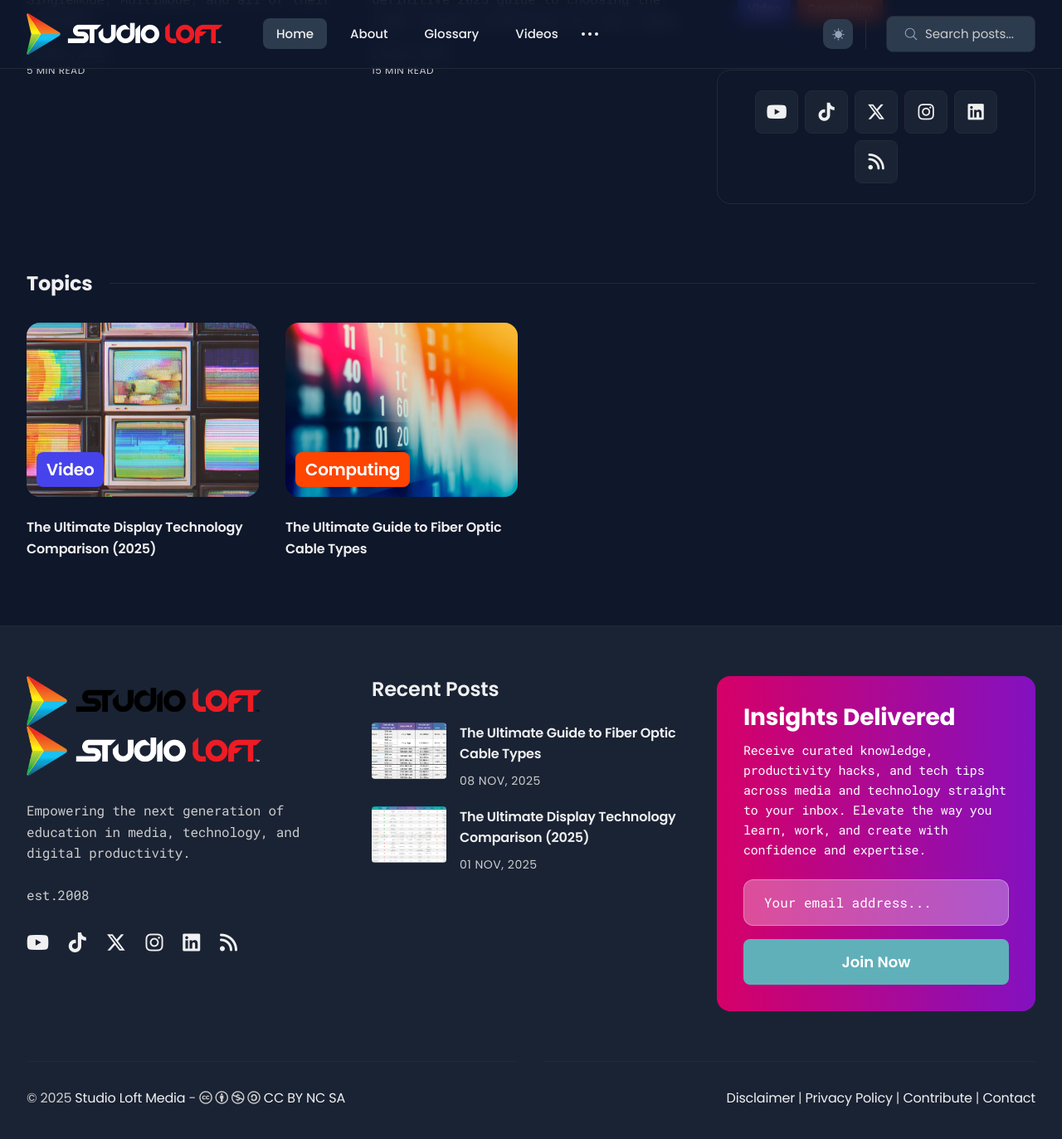
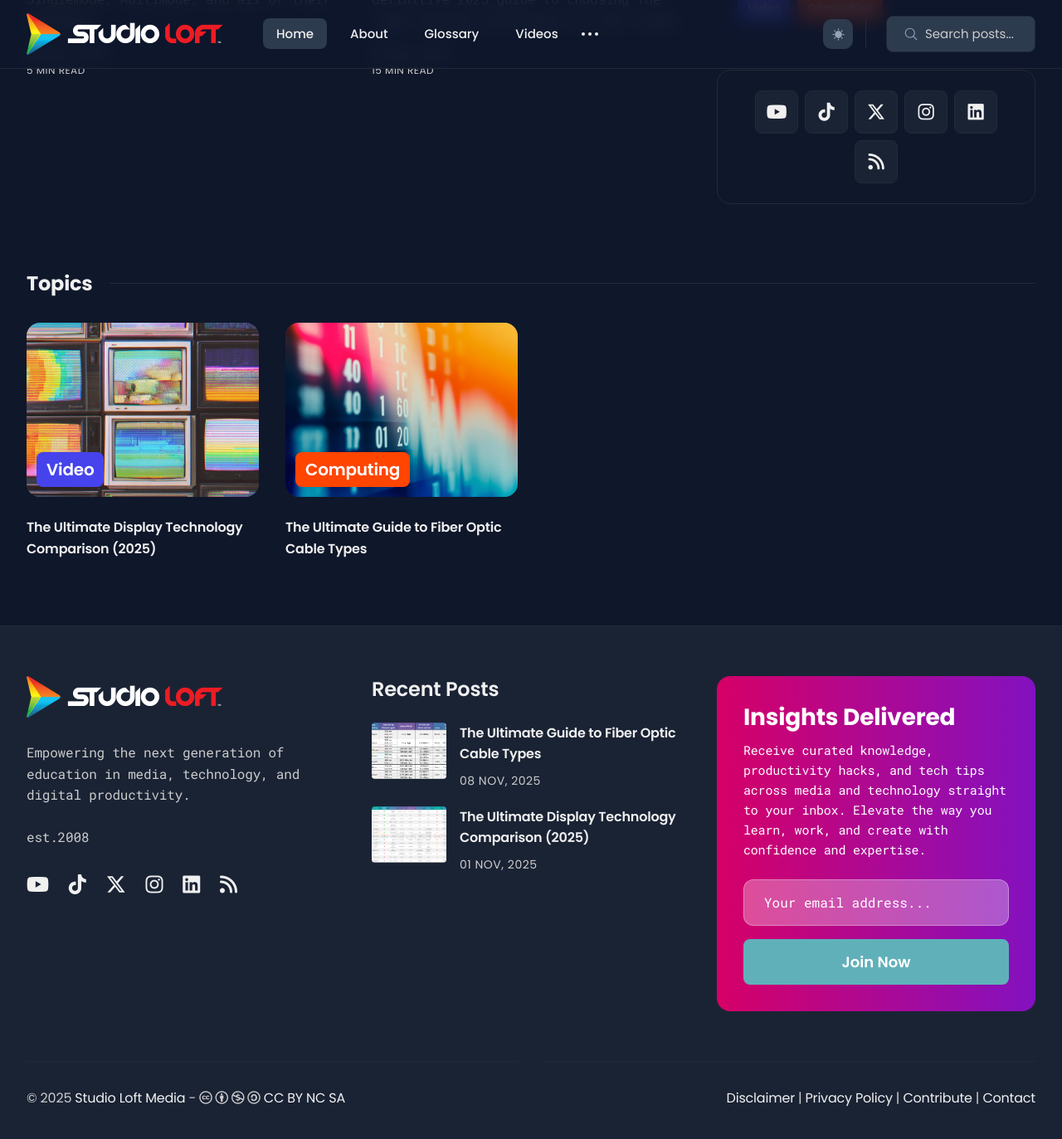
Before and after one commit to studioloft/studioloft.github.io, a Jekyll site: the page built from index.html, in a window 1280 px wide and 1400 px high, scrolled down 686 px. Shown: the top 1373 px of the window at 83% size. Built offline with Jekyll 4.4.1, drawn with Linux system fonts in a browser that asks for light colours; the list of posts is cut into pages by our own code.

Commit message:
fix - footer logo

```diff
--- a/_includes/footer.html
+++ b/_includes/footer.html
@@ -9,8 +9,8 @@
           <div class="logo">
            <a class="logo__link" href="{{ site.baseurl }}/">
             {% if site.data.settings.logo or site.data.settings.logo_dark %}
-            <img class="logo__image__footer" src="{{ site.baseurl }}{{ site.data.settings.logo }}" alt="{{ site.data.settings.title }}">
-            <img class="logo__image__footer__dark" src="{{ site.baseurl }}{{ site.data.settings.logo_dark }}" alt="{{ site.data.settings.title }}">
+            <img class="logo__image" src="{{ site.baseurl }}{{ site.data.settings.logo }}" alt="{{ site.data.settings.title }}">
+            <img class="logo__image__dark" src="{{ site.baseurl }}{{ site.data.settings.logo_dark }}" alt="{{ site.data.settings.title }}">
             {% else %}
              {{ site.data.settings.title }}
             {% endif %}
--- a/css/_3-modules/header.scss
+++ b/css/_3-modules/header.scss
@@ -39,11 +39,6 @@
 .logo__image,
 .logo__image__dark {
   max-height: 50px;
-}
-
-.logo__image__footer,
-.logo__image__footer__dark {
-  max-height: 60px;
 }
 
 .logo__image__dark {
```
